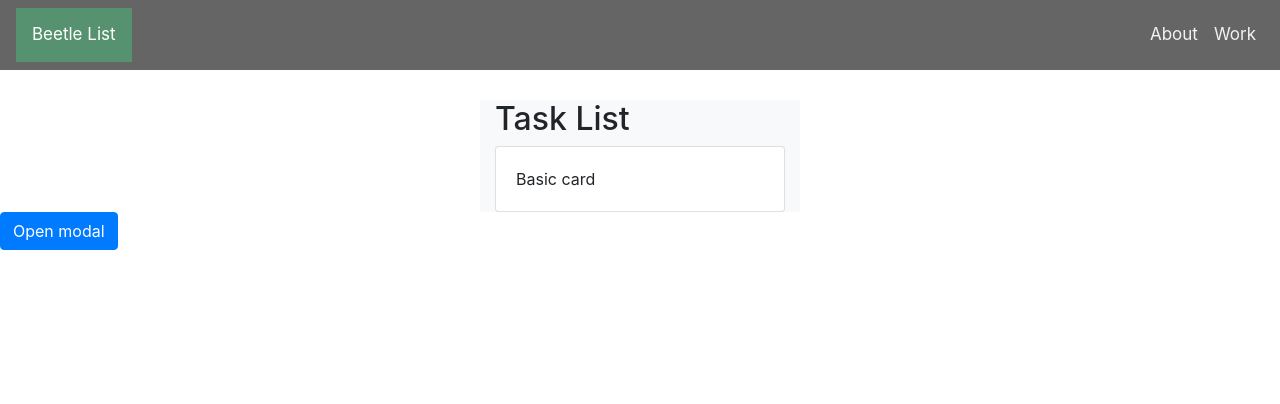
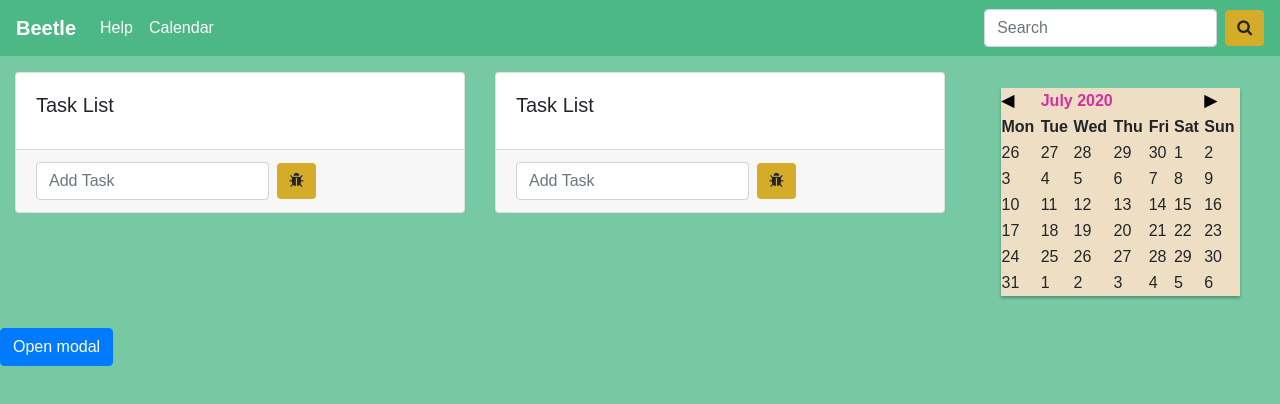
Before and after one commit to jtannerist/Tasklist, a plain HTML site: page index.html in a window 1280 px wide. Drawn offline with nearby package versions, Linux system fonts and the light colour scheme.

Commit message:
calendar cards search

```diff
--- a/index.html
+++ b/index.html
@@ -15,41 +15,146 @@
     <script src="https://maxcdn.bootstrapcdn.com/bootstrap/4.5.0/js/bootstrap.min.js"></script>
     <script src="https://kit.fontawesome.com/a076d05399.js"></script>
     <link rel="stylesheet" href="https://cdnjs.cloudflare.com/ajax/libs/font-awesome/4.7.0/css/font-awesome.min.css">
+    <link rel="stylesheet" href="https://cdnjs.cloudflare.com/ajax/libs/font-awesome/4.7.0/css/font-awesome.min.css">
     <title>Beetle Tasklist</title>
   </head>
   <body>
 
+<body id="body">
+
 <!-- Nav bar -->
-<nav class="navbar navbar-expand-sm fixed-top">
-    <a class="active" href="#home">Beetle List</a>
-    <button class="navbar-toggler" data-toggle="collapse" data-target="#">
+<nav class="navbar navbar-expand-lg">
+    <a class="navbar-brand" href="#">Beetle</a>
+    <button class="navbar-toggler" type="button" data-toggle="collapse" data-target="#navbarSupportedContent" aria-controls="navbarSupportedContent" aria-expanded="false" aria-label="Toggle navigation">
       <span class="navbar-toggler-icon"></span>
     </button>
-    <div class="collapse navbar-collapse" id="navbarCollapse">
-      <!-- Links -->
-      <ul class="navbar-nav ml-auto">
+
+    <div class="collapse navbar-collapse" id="navbarSupportedContent">
+      <ul class="navbar-nav mr-auto">
         <li class="nav-item">
-          <a class="nav-link" href="#about">About</a>
+          <a class="nav-link" href="#help">Help<span class="sr-only">(current)</span></a>
         </li>
         <li class="nav-item">
-          <a class="nav-link" href="#work">Work</a>
+          <a class="nav-link" href="#help">Calendar</a>
         </li>
-        </ul>
+      </ul>
+      <!-- Search bar within Nav bar -->
+      <form class="form-inline my-2 my-lg-0">
+        <input class="form-control mr-sm-2" type="search" placeholder="Search" aria-label="Search">
+        <button class="btn my-2 my-sm-0" type="submit"><i class="fa fa-search"></i></button>
+      </form>
     </div>
   </nav>
-
   <!-- end Nav bar -->
 
   <!-- Cards -->
- <div id="cards" class="container w-25 bg-light" style="margin-top: 100px;">
-           <h2>Task List</h2>
-        <div class="card">
-          <div class="card-body">Basic card</div>
-        </div>
+<div class="card-deck mx-auto my-sm-3 w-75">
+    <div class="card">
+        <div class="card-body">
+        <h5 class="card-title">Task List</h5>
+        <p class="card-text"></p>
       </div>
- </div>
+      <div class="card-footer">
+        <form class="form-inline my-2 my-lg-0">
+            <input class="form-control mr-sm-2" type="add" placeholder="Add Task" aria-label="Search">
+            <button class="btn my-2 my-sm-0" type="submit"><i class="fa fa-bug"></i></button>
+          </form>
+      </div>
+    </div>
+    <div class="card">
+        <div class="card-body">
+        <h5 class="card-title">Task List</h5>
+        <p class="card-text"></p>
+      </div>
+      <div class="card-footer">
+        <form class="form-inline my-2 my-lg-0">
+            <input class="form-control mr-sm-2" type="add" placeholder="Add Task" aria-label="Search">
+            <button class="btn my-2 my-sm-0" type="submit"><i class="fa fa-bug"></i></button>
+          </form>
+      </div>
+    </div>
+  </div>
 
-    <!-- End Cards -->
+<!-- End Cards -->
+
+<!-- Calendar -->
+<table>
+    <thead>
+      <tr>
+        <th class="arrow"><a href="">◀</a></th>
+        <th colspan="5">
+          July 2020
+        </th>
+        <th class="arrow"><a href="">▶</a></th>
+      </tr>
+    </thead>
+    <tbody>
+      <tr>
+        <th>Mon</th>
+        <th>Tue</th>
+        <th>Wed</th>
+        <th>Thu</th>
+        <th>Fri</th>
+        <th>Sat</th>
+        <th>Sun</th>
+      </tr>
+      <tr>
+        <td class="off">26</td>
+        <td class="off">27</td>
+        <td class="off">28</td>
+        <td class="off">29</td>
+        <td class="off">30</td>
+        <td>1</td>
+        <td>2</td>
+      </tr>
+      <tr>
+        <td>3</td>
+        <td>4</td>
+        <td>5</td>
+        <td>6</td>
+        <td>7</td>
+        <td>8</td>
+        <td>9</td>
+      </tr>
+      <tr>
+        <td>10</td>
+        <td>11</td>
+        <td>12</td>
+        <td>13</td>
+        <td>14</td>
+        <td>15</td>
+        <td>16</td>
+      </tr>
+      <tr>
+        <td>17</td>
+        <td class="last-week">18</td>
+        <td>19</td>
+        <td>20</td>
+        <td>21</td>
+        <td>22</td>
+        <td>23</td>
+      </tr>
+      <tr>
+        <td>24</td>
+        <td class="today">25</td>
+        <td class="tomorrow">26</td>
+        <td>27</td>
+        <td class="event">28</td>
+        <td>29</td>
+        <td>30</td>
+      </tr>
+      <tr>
+        <td>31</td>
+        <td class="off">1</td>
+        <td class="off">2</td>
+        <td class="off">3</td>
+        <td class="off">4</td>
+        <td class="off">5</td>
+        <td class="off">6</td>
+      </tr>
+    </tbody>
+  </table>
+<!-- End Calendar -->
 
 <!-- Start Modal -->
     <!-- Button to Open the Modal -->
@@ -81,6 +186,7 @@
       </div>
     </div>
  <!-- End Modal -->
+
   </div>
 </body>
 </html>
--- a/style.css
+++ b/style.css
@@ -1,26 +1,73 @@
- /* --- top navigation --- */
+ /* ---  body & page background colour --- */
+#body {
+    background-color: rgba(57, 177, 121, 0.685);
+    margin: 0;
+    font-family: Arial, Helvetica, sans-serif;
+}
+/* --- end body & page background colour --- */
+
+ /* --- start nav bar --- */
  .navbar {
-    overflow: hidden;
-    background-color: rgba(24, 22, 22, 0.658);
+    background-color: rgba(57, 177, 121, 0.685);
+  }
+
+  .navbar-brand {
+    color:white;
+    font-weight: bold;
+}
+
+  .nav-link {
+      color:white;
+  }
+
+  .navbar a:hover {
+    color: black;
+  }
+
+.form-inline .btn {
+    background: rgb(212, 172, 41);
+    border: none;
+    cursor: pointer;
 
   }
 
-  .navbar a {
-    float: left;
-    color: #f2f2f2;
-    text-align: center;
-    padding: 14px 16px;
-    text-decoration: none;
-    font-size: 17px;
+.form-inline .btn button:hover {
+    background: rgb(110, 81, 189);
   }
 
-  .navbar a:hover {
-    background-color: rgba(142, 199, 156, 0.61);
-    color: black;
+  /* --- end nav bar --- */
+
+  /* --- Start Cards --- */
+  .card-deck {
+      float: left
   }
+ /* --- end Cards --- */
 
-  .navbar a.active {
-    background-color: #4eac75a4;
-    color: white;
-  }
-/* --- end top navigation --- */
+ /* --- Start Calendar --- */
+
+ thead {
+     color: rgb(214, 48, 159);
+
+ }
+  table {
+    background-color: rgb(238, 223, 196);
+    -webkit-box-shadow: 0 2px 3px 0 rgba(0, 0, 0, 0.3);
+    -moz-box-shadow: 0 2px 3px 0 rgba(0, 0, 0, 0.3);
+    -ms-box-shadow: 0 2px 3px 0 rgba(0, 0, 0, 0.3);
+    -o-box-shadow: 0 2px 3px 0 rgba(0, 0, 0, 0.3);
+    box-shadow: 0 2px 3px 0 rgba(0, 0, 0, 0.3);
+    border-spacing: 0;
+    margin: 2em auto;
+    position: relative;
+    width: 239px;
+}
+
+table thead th.arrow a {
+    color: rgb(0, 0, 0);
+    }
+
+table thead th.arrow a:hover {
+    color: rgb(214, 48, 159)
+}
+
+ /* --- End Calendar --- */
```
